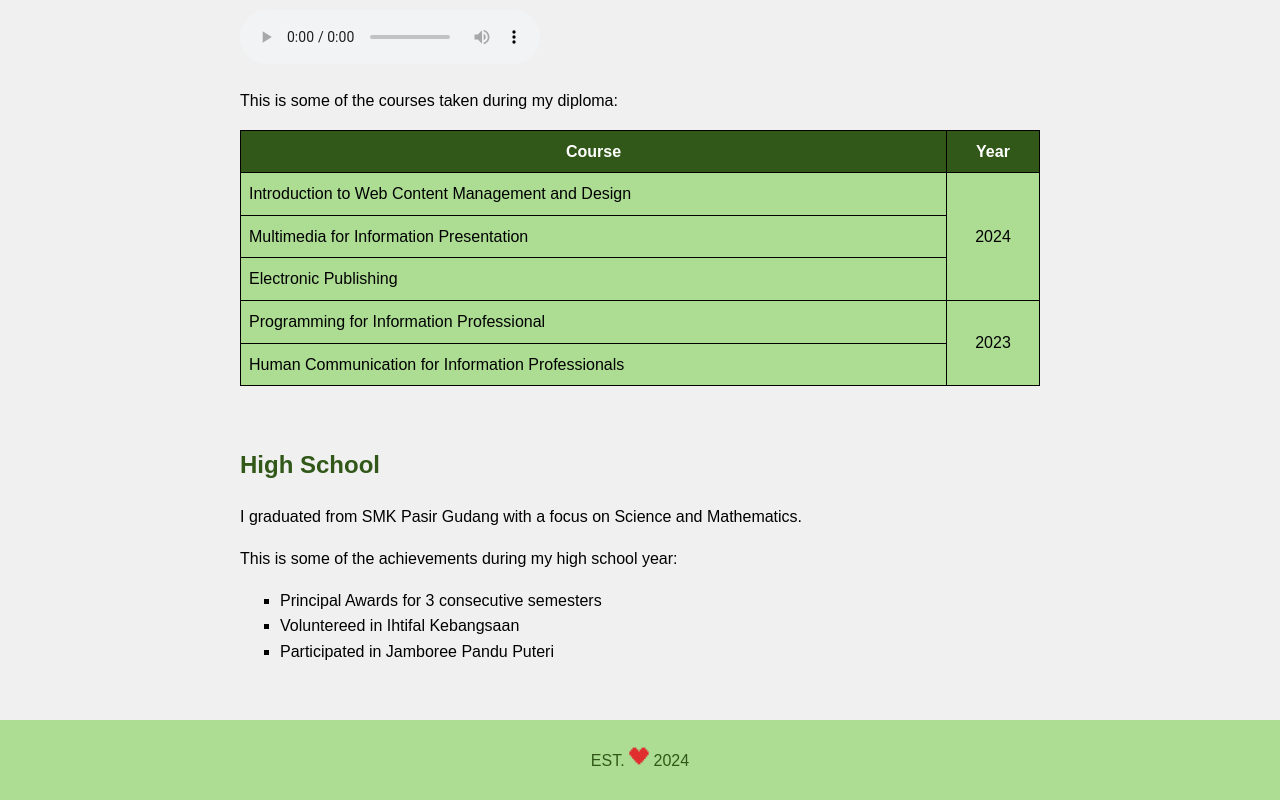
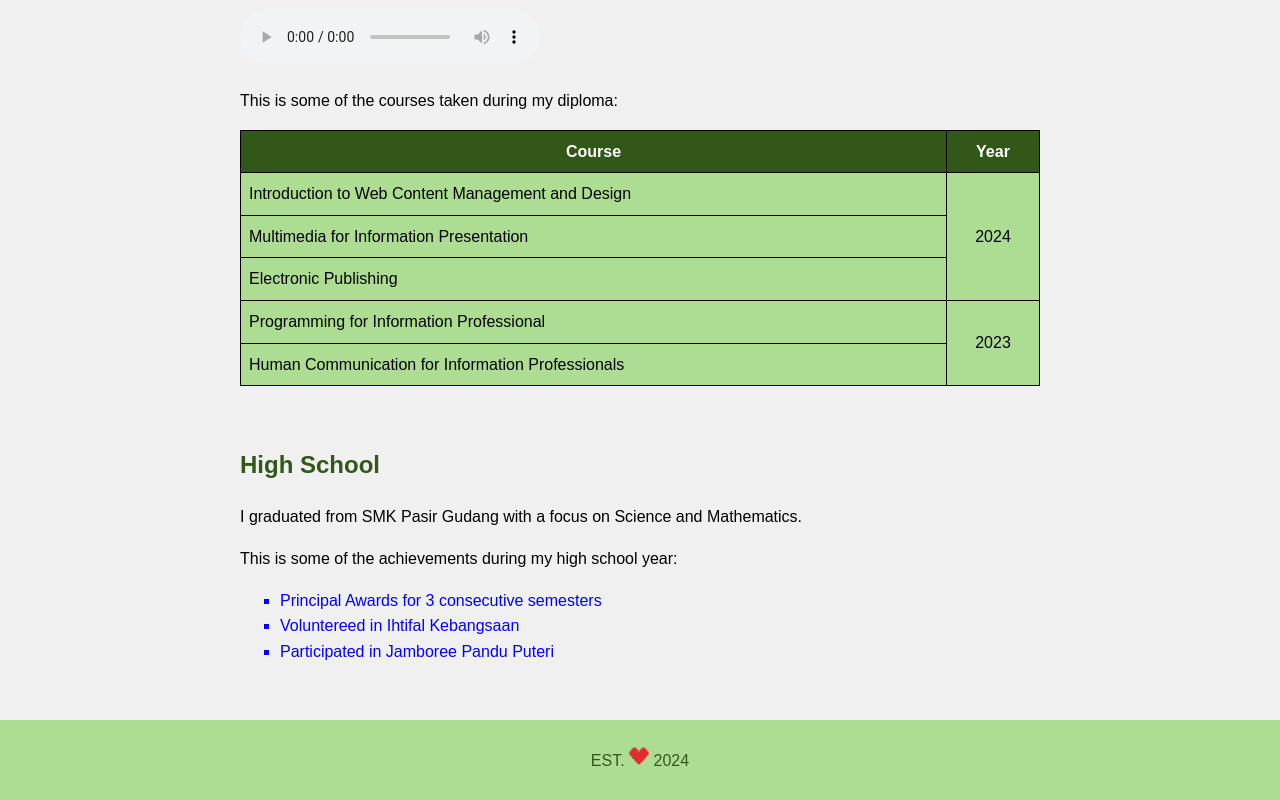
Before and after one commit to indah318/318, a plain HTML site: page education.html in a window 1280 px wide. Shown: the part 734-1534 px from the top of the page. Drawn offline with Linux system fonts and the light colour scheme.

Commit message:
Update education.html

```diff
--- a/education.html
+++ b/education.html
@@ -9,7 +9,7 @@
 	<meta name="viewport" content="width=device-width, initial-scale=1.0">
 
 	<style>
-		.custom-marker { list-style-type: square; color: black; }
+		.custom-marker { list-style-type: square; color: blue; }
 
 			/* Table section */
 		table { width: 100%; border-collapse: collapse; }
```
